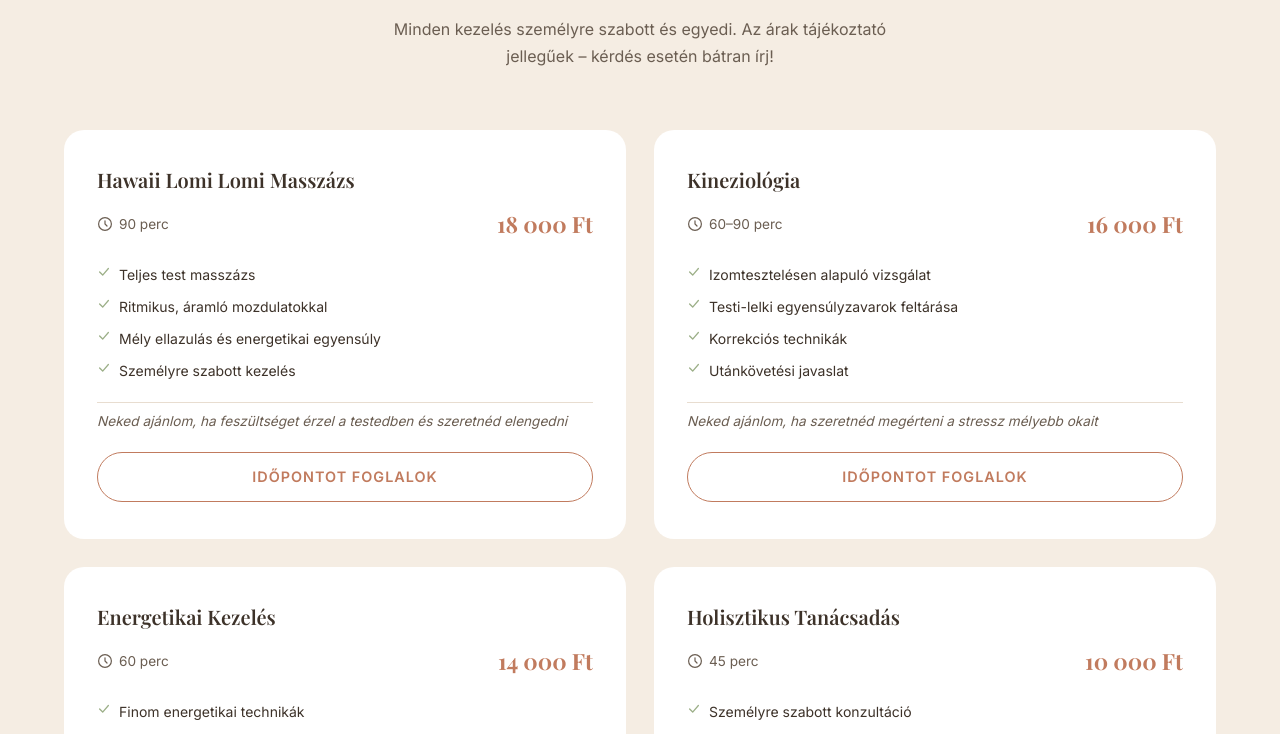
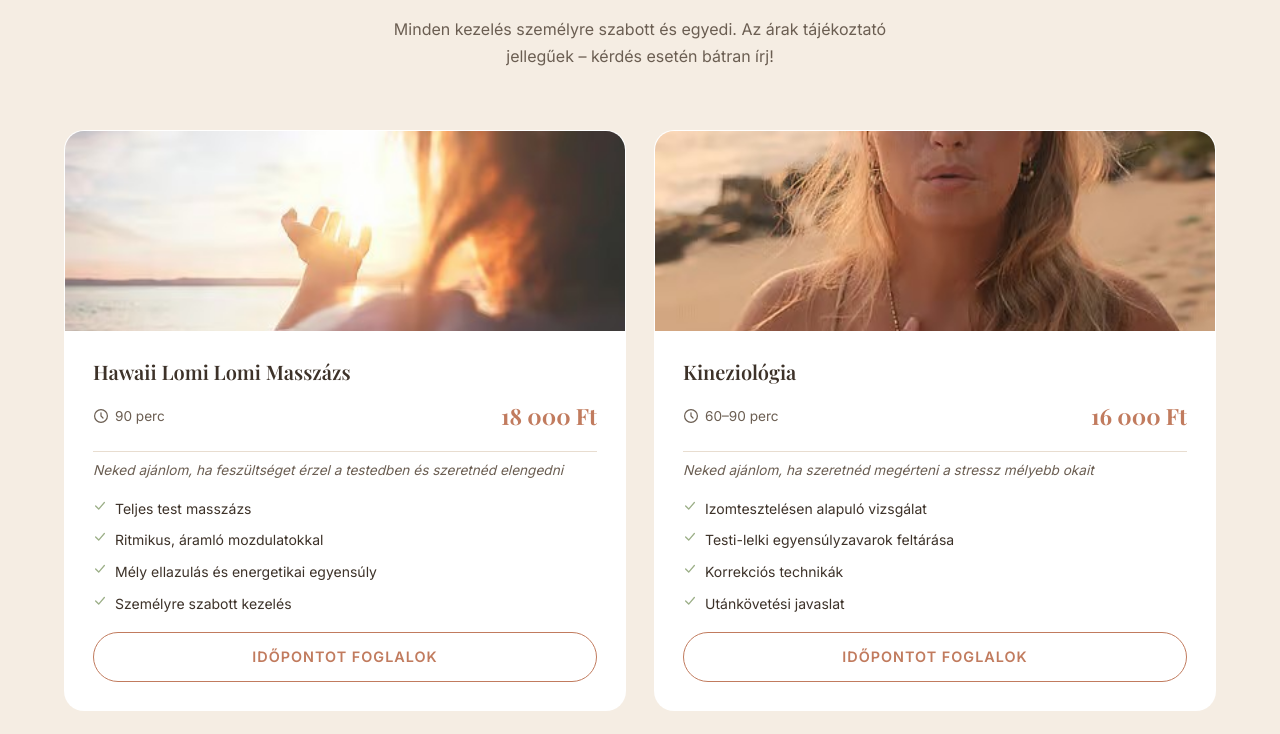
Before and after one commit to delizsofinitro/shantiWebsite, an Angular app: page / in a window 1280 px wide. Shown: the part 3820-4554 px from the top of the page. Built offline with nearby package versions, Linux system fonts and the light colour scheme; a web font is replaced by a local one.

Commit message:
increase arlista component with photos

```diff
--- a/src/app/components/arlista/arlista.html
+++ b/src/app/components/arlista/arlista.html
@@ -10,6 +10,10 @@
     <div class="arlista-grid">
       @for (service of services; track service.title) {
         <div class="arlista-card">
+          <div class="card-image">
+            <img [src]="service.image" [alt]="service.title" loading="lazy">
+          </div>
+          <div class="card-body">
             <div class="card-header">
               <h3>{{ service.title }}</h3>
               <div class="card-meta">
@@ -24,6 +28,10 @@
               </div>
             </div>
 
+            <p class="card-recommendation">
+              <em>{{ service.recommendation }}</em>
+            </p>
+
             <ul class="card-includes">
               @for (item of service.includes; track item) {
                 <li>
@@ -35,11 +43,8 @@
               }
             </ul>
 
-          <p class="card-recommendation">
-            <em>{{ service.recommendation }}</em>
-          </p>
-
             <a href="#kapcsolat" class="btn btn-secondary">Időpontot foglalok</a>
+          </div>
         </div>
       }
     </div>
--- a/src/app/components/arlista/arlista.scss
+++ b/src/app/components/arlista/arlista.scss
@@ -28,10 +28,9 @@
 .arlista-card {
   background: var(--color-white);
   border-radius: 20px;
-  padding: 36px 32px;
+  overflow: hidden;
   display: flex;
   flex-direction: column;
-  gap: 20px;
   transition: var(--transition);
   border: 1.5px solid transparent;
 
@@ -39,7 +38,32 @@
     border-color: var(--color-terracotta-light);
     transform: translateY(-4px);
     box-shadow: 0 12px 40px rgba(193, 123, 94, 0.12);
+
+    .card-image img {
+      transform: scale(1.04);
+    }
   }
+}
+
+.card-image {
+  width: 100%;
+  height: 200px;
+  overflow: hidden;
+
+  img {
+    width: 100%;
+    height: 100%;
+    object-fit: cover;
+    transition: transform 0.4s ease;
+  }
+}
+
+.card-body {
+  padding: 28px;
+  display: flex;
+  flex-direction: column;
+  gap: 16px;
+  flex: 1;
 }
 
 .card-header {
--- a/src/app/components/arlista/arlista.ts
+++ b/src/app/components/arlista/arlista.ts
@@ -12,6 +12,7 @@ export class Arlista {
       title: 'Hawaii Lomi Lomi Masszázs',
       duration: '90 perc',
       price: '18 000 Ft',
+      image: '1000_1695124318.jpeg',
       recommendation: 'Neked ajánlom, ha feszültséget érzel a testedben és szeretnéd elengedni',
       includes: [
         'Teljes test masszázs',
@@ -24,6 +25,7 @@ export class Arlista {
       title: 'Kineziológia',
       duration: '60–90 perc',
       price: '16 000 Ft',
+      image: '1000_1767853125.jpeg',
       recommendation: 'Neked ajánlom, ha szeretnéd megérteni a stressz mélyebb okait',
       includes: [
         'Izomtesztelésen alapuló vizsgálat',
@@ -36,6 +38,7 @@ export class Arlista {
       title: 'Energetikai Kezelés',
       duration: '60 perc',
       price: '14 000 Ft',
+      image: '1000_1695124318.jpeg',
       recommendation: 'Neked ajánlom, ha kimerültnek érzed magad és szeretnéd visszanyerni az energiádat',
       includes: [
         'Finom energetikai technikák',
@@ -48,6 +51,7 @@ export class Arlista {
       title: 'Holisztikus Tanácsadás',
       duration: '45 perc',
       price: '10 000 Ft',
+      image: '1000_1767853125.jpeg',
       recommendation: 'Neked ajánlom, ha úgy érzed, elakadtál és új perspektívára van szükséged',
       includes: [
         'Személyre szabott konzultáció',
```
Lines whose indentation alone changed are shown as unchanged.
